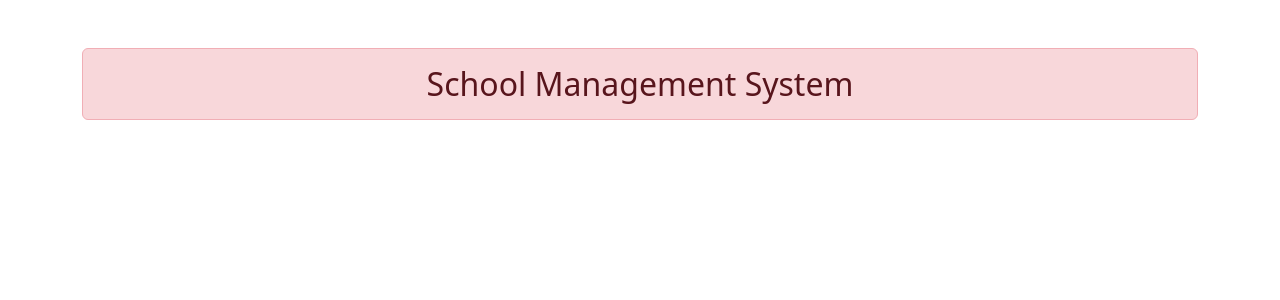
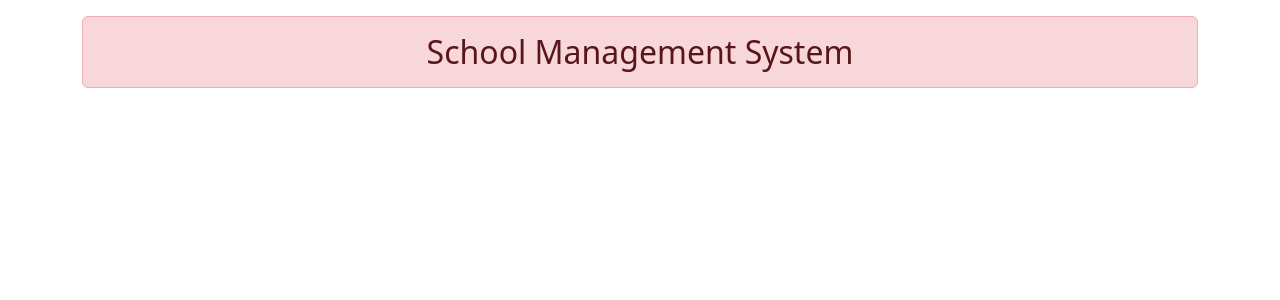
Before and after one commit to lagrandecode/studentinfo, a Django app: page / in a window 1280 px wide. Shown: the top 300 px of the page. Run offline with Django 4.2, Linux system fonts and the light colour scheme; some libraries are stand-ins or nearby versions.

Commit message:
"commit"

```diff
--- a/school/templates/home.html
+++ b/school/templates/home.html
@@ -10,7 +10,7 @@
     {% bootstrap_javascript %}
 </head>
 <body>
-  <div class="container mt-5">
+  <div class="container mt-3">
     <h2 class = "text-center alert alert-danger">School Management System</h2>
 
   </div>
```
